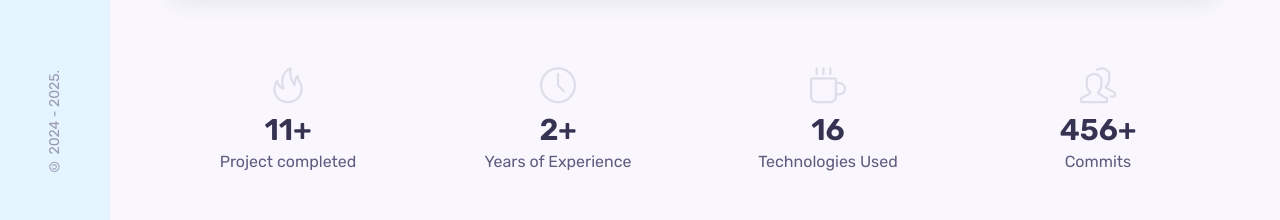
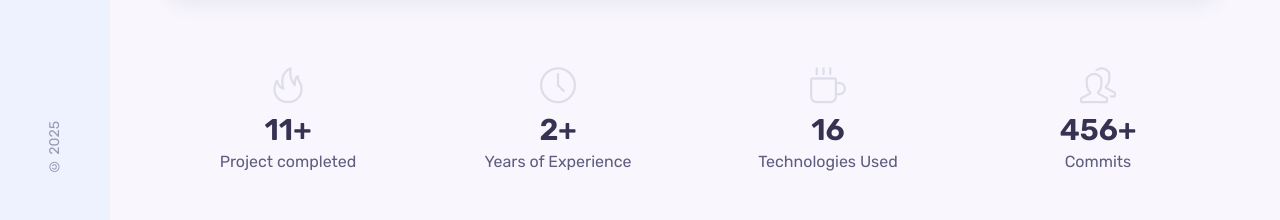
Before and after one commit to aldnazr/portofolio, a React (Vite) app: page /about in a window 1280 px wide. Shown: the part 577-797 px from the top of the page. Built offline with nearby package versions, Linux system fonts and the light colour scheme.

Commit message:
change hover color to blue

```diff
--- a/src/App.jsx
+++ b/src/App.jsx
@@ -1,11 +1,11 @@
-import { BrowserRouter, Routes, Route } from "react-router-dom";
-import SidebarComponent from "./components/sidebar/SidebarComponent";
+import { BrowserRouter, Route, Routes } from "react-router-dom";
+import "./App.css";
+import { Sidebar } from "./components/sidebar/SidebarComponent";
 import AboutView from "./views/about/AboutView";
+import ResumeView from "./views/experience/ResumeView";
 import HomeView from "./views/home/HomeView";
-import ResumeView from "./views/experience/ResumeView";
+import PortofolioView from "./views/project/portofolio-view";
 import SkillView from "./views/skill/SkillView";
-import "./App.css";
-import PortofolioView from "./views/project/portofolio-view";
 
 function App() {
   return (
@@ -13,7 +13,7 @@ function App() {
       <div className="flex max-h-screen">
         {/* Sidebar (1/12) */}
         <div className="sidebar">
-          <SidebarComponent />
+          <Sidebar />
         </div>
 
         {/* Content (11/12) */}
--- a/src/components/sidebar/SidebarComponent.jsx
+++ b/src/components/sidebar/SidebarComponent.jsx
@@ -1,10 +1,11 @@
-import { Outlet, Link } from "react-router-dom";
+import { useState } from "react";
 import AnchorLink from "react-anchor-link-smooth-scroll";
+import { Outlet } from "react-router-dom";
 import "./sidebar.css";
-import { useState } from "react";
 
-const SidebarComponent = () => {
-  const [toggle, showMenu] = useState(false);
+export const Sidebar = () => {
+  const [toggle, setToggle] = useState(false);
+  const yearNow = new Date().getFullYear();
 
   return (
     <>
@@ -47,19 +48,17 @@ const SidebarComponent = () => {
           </div>
         </nav>
         <div className="nav_footer">
-          <span className="copyright">&copy; 2024 - 2025.</span>
+          <span className="copyright">&copy; {yearNow}</span>
         </div>
         <Outlet />
       </aside>
 
       <div
         className={toggle ? "nav_toggle nav_toggle-open" : "nav_toggle"}
-        onClick={() => showMenu(!toggle)}
+        onClick={() => setToggle(!toggle)}
       >
         <i className="icon-menu"></i>
       </div>
     </>
   );
 };
-
-export default SidebarComponent;
--- a/src/components/sidebar/sidebar.css
+++ b/src/components/sidebar/sidebar.css
@@ -2,7 +2,7 @@
   position: fixed;
   left: 0;
   top: 0;
-  background: rgb(228, 245, 255);
+  background: oklch(96.2% 0.018 272.314);
   border-radius: 1px solid rgba(0, 0, 0, 0.05);
   padding: 2.5rem;
   width: 110px;
@@ -45,7 +45,7 @@
 }
 
 .nav_link:hover {
-  color: hsl(43, 100%, 68%);
+  color: oklch(45.7% 0.24 277.023);
 }
 
 .copyright {
--- a/src/views/home/home.css
+++ b/src/views/home/home.css
@@ -53,7 +53,7 @@
 }
 
 .home_social-link:hover {
-  color: hsl(43, 100%, 68%);
+  color: oklch(45.7% 0.24 277.023);
 }
 
 .scroll_down {
```
